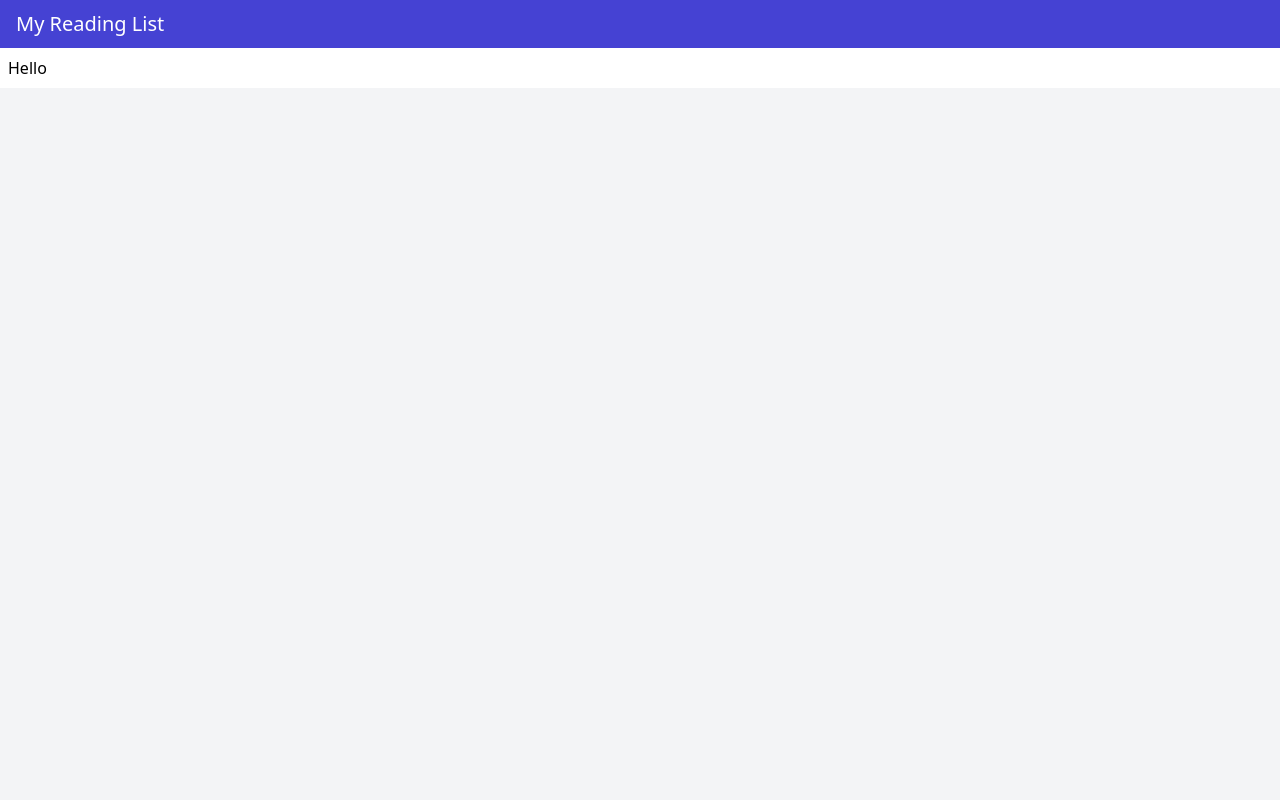
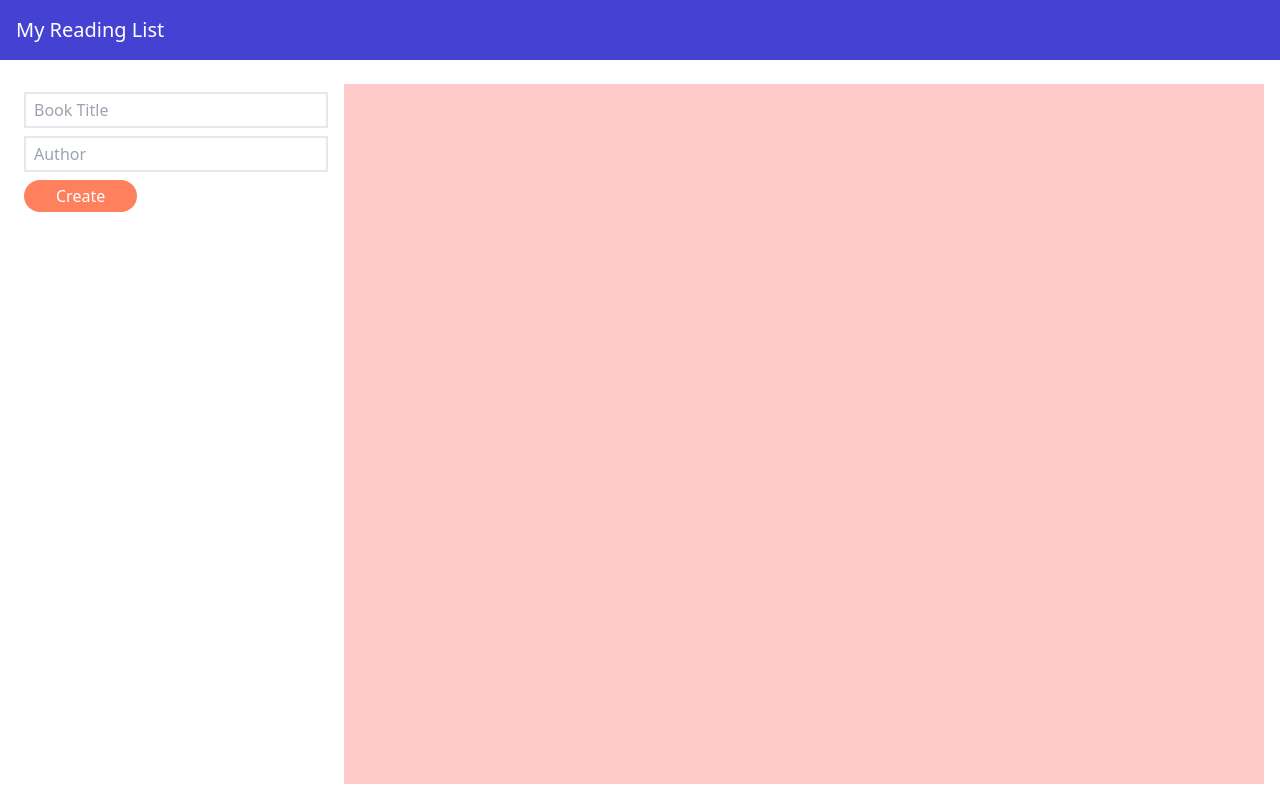
Before and after one commit to toledana-ian/p2epro-coding-challenge, a React (Create React App) app in the folder client/: page / in a window 1280 px wide. Built offline with nearby package versions, Linux system fonts and the light colour scheme.

Commit message:
Added input and button

```diff
--- a/client/src/components/DefaultNavBar.tsx
+++ b/client/src/components/DefaultNavBar.tsx
@@ -1,7 +1,7 @@
 const DefaultNavBar = () => {
     return (
         <>
-            <nav className={'bg-[#4542D3] text-white px-2 sm:px-4 py-2.5'}>
+            <nav className={'bg-primary text-white p-4 sticky'}>
                 <div className="self-center text-xl whitespace-nowrap">
                     My Reading List
                 </div>
--- a/client/src/index.css
+++ b/client/src/index.css
@@ -1,3 +1,9 @@
 @tailwind base;
 @tailwind components;
 @tailwind utilities;
+
+@layer components {
+    .input{
+        @apply py-1 px-2 text-gray-900 border border-2 appearance-none outline-0 focus:border-gray-400
+    }
+}
--- /dev/null
+++ b/client/src/models/BookInfoModel.tsx
@@ -0,0 +1,6 @@
+interface BookInfoModel {
+    title: string,
+    author: string
+}
+
+export default BookInfoModel;
--- a/client/src/pages/Home/index.tsx
+++ b/client/src/pages/Home/index.tsx
@@ -1,12 +1,49 @@
-import React from "react";
+import React, {useState} from "react";
 import DefaultNavBar from "../../components/DefaultNavBar";
+import BookInfoModel from "../../models/BookInfoModel";
 
 const Home = () => {
+    const [bookInfos, setBookInfos] = useState<BookInfoModel[]>([]);
+
+    const onClickCreateBookInfo = () => {
+        let newBookInfo:BookInfoModel = {
+            title: 'Test',
+            author:'Christian Toledana'
+        }
+
+        setBookInfos([...bookInfos, newBookInfo]);
+    };
+
     return (
-        <div className={'bg-gray-100 h-screen'}>
+        <div className={'flex flex-col bg-gray-100 min-h-screen'}>
             <DefaultNavBar/>
-            <div className={'flex bg-white container mx-auto p-2'}>
-                Hello
+            <div className={'flex flex-col sm:flex-row-reverse grow bg-white container mx-auto p-4 pt-6 gap-2'}>
+                <div className={'bg-red-200 grow p-2 gap-2'}>
+                    {
+                        bookInfos.map((data) => {
+                            return (
+                                <>
+                                    <div>{data.title}</div>
+                                </>
+                            );
+                        })
+                    }
+                </div>
+                <div className={'flex  flex-col gap-2 w-full sm:w-80 mx-auto p-2'}>
+                    <input
+                        name={'book_title'}
+                        placeholder={'Book Title'}
+                        className={'input'}
+                    />
+                    <input
+                        name={'book_author'}
+                        placeholder={'Author'}
+                        className={'input'}
+                    />
+                    <button className={'text-white w-fit px-8 py-1 bg-secondary rounded-full'}
+                            onClick={onClickCreateBookInfo}>Create
+                    </button>
+                </div>
             </div>
         </div>
     );
--- a/client/tailwind.config.js
+++ b/client/tailwind.config.js
@@ -3,7 +3,13 @@ module.exports = {
     "./src/**/*.{js,jsx,ts,tsx}",
   ],
   theme: {
-    extend: {},
+    extend: {
+      colors:{
+        primary:'#4542D3',
+        secondary:'#FE805D',
+        accent:'#FBEFE3',
+      }
+    },
   },
   plugins: [],
 }
```
